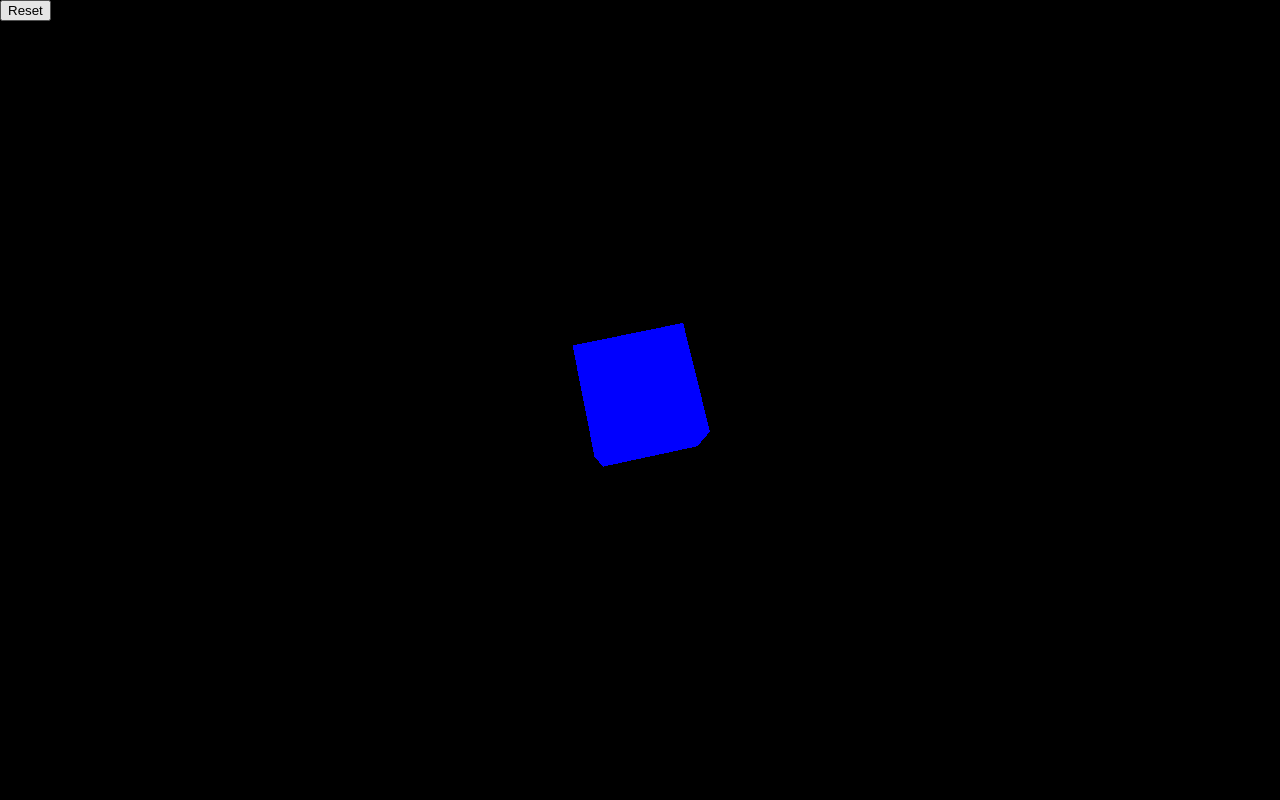
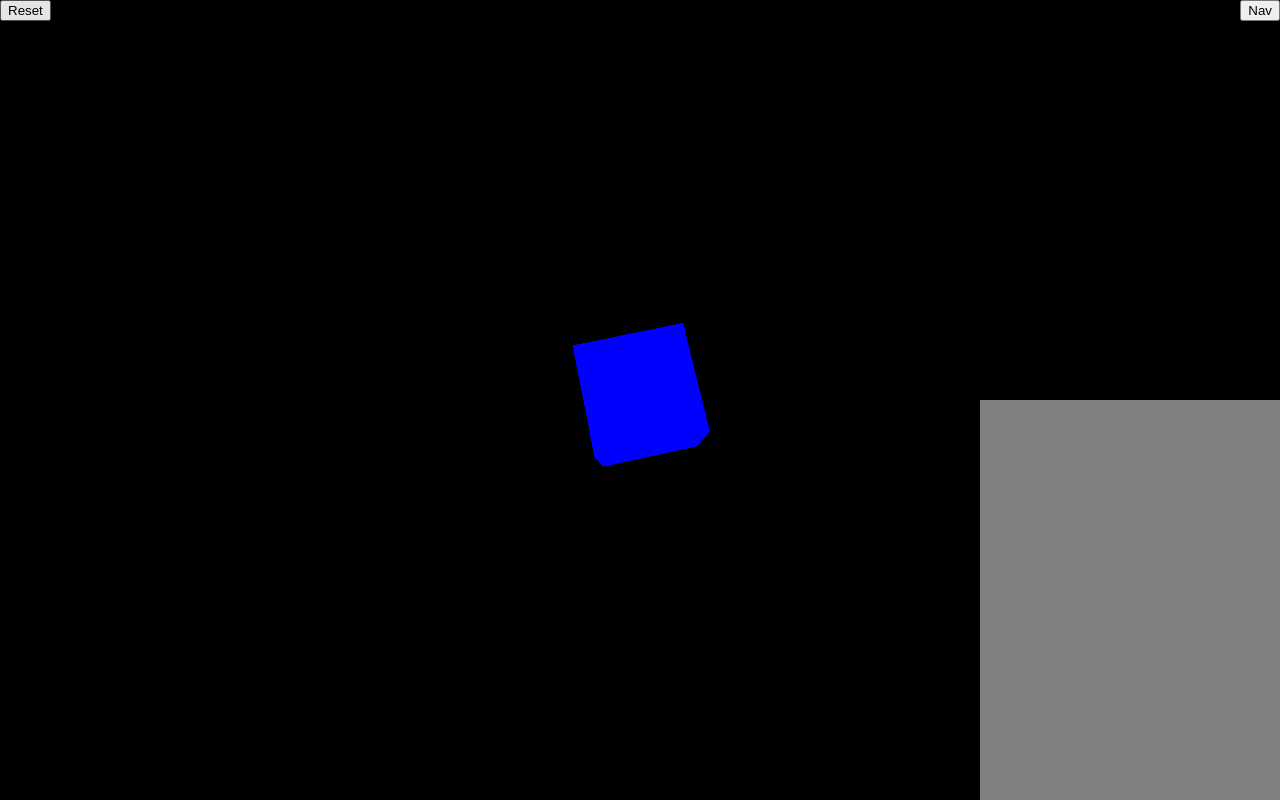
Before and after one commit to caio2983/ThreeJS-Study, a website built with Vite: page index.html in a window 1280 px wide. Built offline with nearby package versions, Linux system fonts and the light colour scheme.

Commit message:
feat: added nav toggle

```diff
--- a/index.html
+++ b/index.html
@@ -20,7 +20,9 @@
 
 
     </script>
-    <button>Reset</button>
+    <button id="reset-button">Reset</button>
+    <button id="nav-button">Nav</button>
+    <div id="nav-div"></div>
 
 </body>
 
--- a/main.js
+++ b/main.js
@@ -58,6 +58,8 @@ document.onkeydown = function(e) {
     }
 }
 
+
+
 function resetScene() {
     cube.position.x = 0;
     cube.position.y = 0;
@@ -68,7 +70,26 @@ function resetScene() {
     camera.position.z = 5;
   }
 
+  let toggle = false;
+
+  function navToggle() {
+    toggle = !toggle;
+
+    const navDiv = document.getElementById("nav-div");
+
+    if (toggle) {
+        navDiv.classList.add("show");
+    } else {
+        navDiv.classList.remove("show");
+    }
+}
+
 document.addEventListener("DOMContentLoaded", () => {
-    const resetButton = document.querySelector("button");
+    const resetButton = document.getElementById("reset-button");
     resetButton.addEventListener("click", resetScene);
 });
+
+document.addEventListener("DOMContentLoaded", () => {
+    const navButton = document.getElementById("nav-button");
+    navButton.addEventListener("click", navToggle);
+});
--- a/styles.css
+++ b/styles.css
@@ -1,5 +1,36 @@
+* {
+    overflow: hidden;
+}
+
 button {
     position: absolute;
+}
+
+#reset-button {
+
     top: 0;
     left: 0;
 }
+
+#nav-button {
+    top: 0;
+    right: 0;
+}
+
+#nav-div {
+position: absolute;
+bottom:0;
+right: -300px;
+height: 400px;
+width: 300px;
+background-color: gray;
+
+transition: transform 0.3s ease;
+transform: translateX(-300px);
+
+
+}
+
+#nav-div.show {
+    transform: translateX(300px);
+}
```
